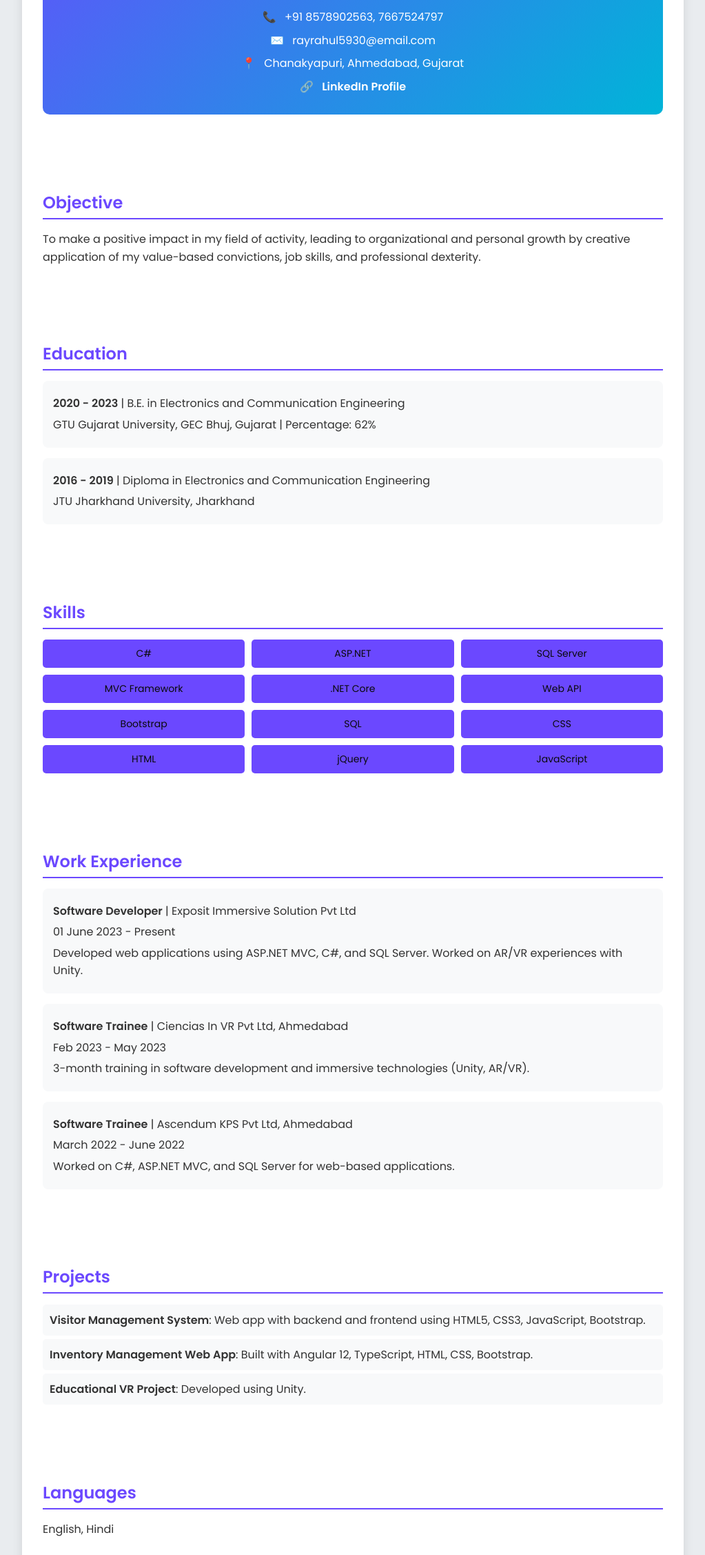
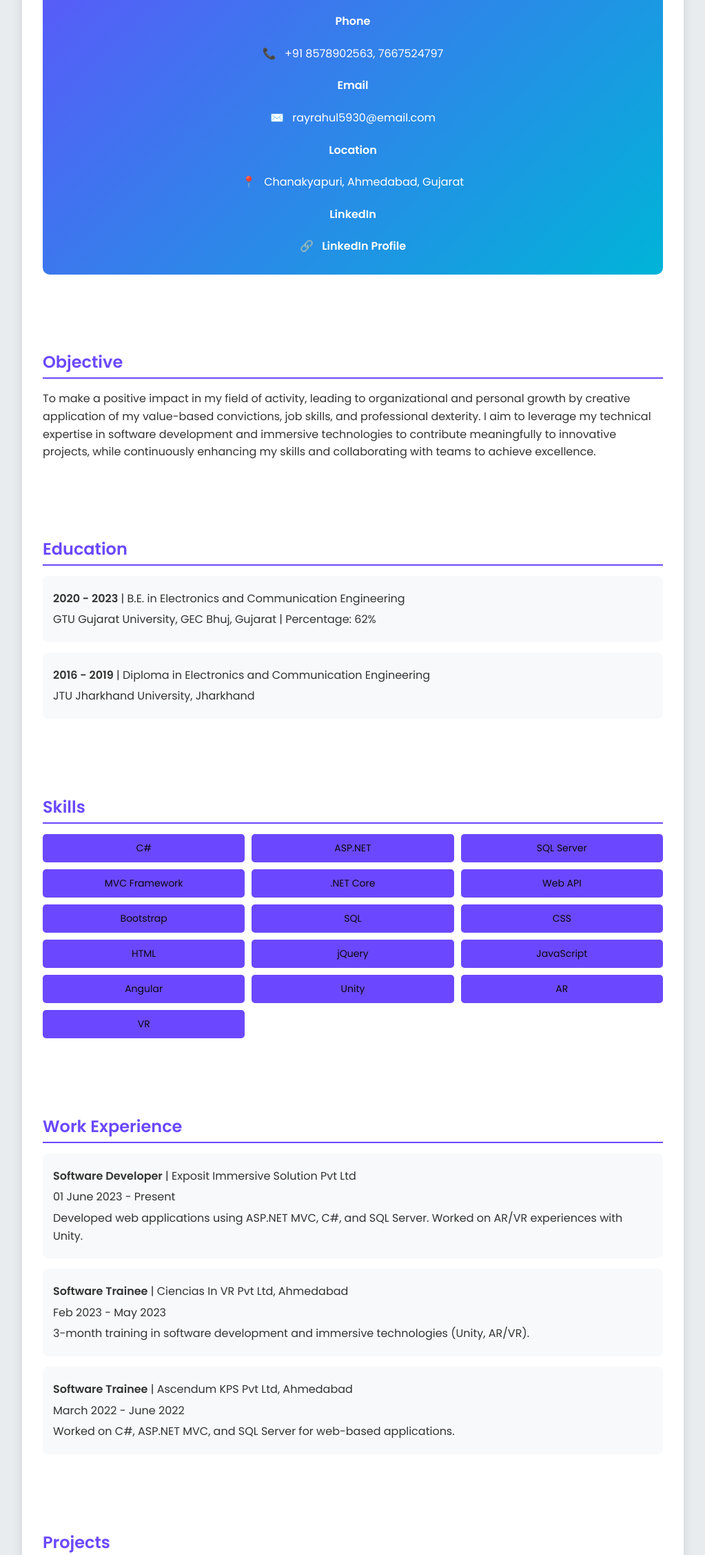
Before and after one commit to YADAV1997R/Rahul-portfolio, a plain HTML site: page index.html in a window 1280 px wide. Shown: the part 546-2800 px from the top of the page at 69% size, without its empty margins (128-1151 px from the left). Drawn offline with Linux system fonts and the light colour scheme.

Commit message:
NewUpdate index.html

```diff
--- a/index.html
+++ b/index.html
@@ -5,16 +5,14 @@
     <meta name="viewport" content="width=device-width, initial-scale=1.0">
     <title>Rahul Kumar - Portfolio</title>
     <link rel="stylesheet" href="style.css">
-    <script src="script.js"></script> <!-- Links to script.js -->
-</body>
     <link href="https://fonts.googleapis.com/css2?family=Poppins:wght@400;600&display=swap" rel="stylesheet">
 </head>
 <body>
     <div class="container">
-            <!-- Banner Section -->
-            <div class="banner">
-                <h1 class="banner-title">Rahul's Portfolio</h1>
-            </div><br>
+        <!-- Banner Section -->
+        <div class="banner">
+            <h1 class="banner-title">Rahul's Portfolio</h1>
+        </div><br>
         <!-- Navigation Bar -->
         <nav>
             <ul>
@@ -27,28 +25,29 @@
                 <li><a href="#hobbies">Hobbies</a></li>
             </ul>
         </nav><br>
-
         <!-- Header Section -->
         <header>
             <div class="profile">
-                 <img src="profile.jpg" alt="Rahul Kumar Profile Picture" class="profile-img">
+                <img src="profile.jpg" alt="Rahul Kumar Profile Picture" class="profile-img">
                 <h1>Rahul Kumar</h1>
                 <h3>Jr Software Developer</h3>
             </div>
             <div class="contact">
+                <h4>Phone</h4>
                 <p><span class="icon">📞</span> +91 8578902563, 7667524797</p>
+                <h4>Email</h4>
                 <p><span class="icon">✉️</span> rayrahul5930@email.com</p>
+                <h4>Location</h4>
                 <p><span class="icon">📍</span> Chanakyapuri, Ahmedabad, Gujarat</p>
+                <h4>LinkedIn</h4>
                 <p><span class="icon">🔗</span> <a href="https://www.linkedin.com/in/rahul-ray-76a97122a" target="_blank">LinkedIn Profile</a></p>
             </div>
         </header>
-
         <!-- Objective Section -->
         <section id="objective" class="objective">
             <h2>Objective</h2>
-            <p>To make a positive impact in my field of activity, leading to organizational and personal growth by creative application of my value-based convictions, job skills, and professional dexterity.</p>
+            <p>To make a positive impact in my field of activity, leading to organizational and personal growth by creative application of my value-based convictions, job skills, and professional dexterity. I aim to leverage my technical expertise in software development and immersive technologies to contribute meaningfully to innovative projects, while continuously enhancing my skills and collaborating with teams to achieve excellence.</p>
         </section>
-
         <!-- Education Section -->
         <section id="education" class="education">
             <h2>Education</h2>
@@ -61,7 +60,6 @@
                 <p>JTU Jharkhand University, Jharkhand</p>
             </div>
         </section>
-
         <!-- Skills Section -->
         <section id="skills" class="skills">
             <h2>Skills</h2>
@@ -78,9 +76,12 @@
                 <span class="skill-item">HTML</span>
                 <span class="skill-item">jQuery</span>
                 <span class="skill-item">JavaScript</span>
+                <span class="skill-item">Angular</span>
+                <span class="skill-item">Unity</span>
+                <span class="skill-item">AR</span>
+                <span class="skill-item">VR</span>
             </div>
         </section>
-
         <!-- Work Experience Section -->
         <section id="experience" class="experience">
             <h2>Work Experience</h2>
@@ -100,23 +101,27 @@
                 <p>Worked on C#, ASP.NET MVC, and SQL Server for web-based applications.</p>
             </div>
         </section>
-
         <!-- Projects Section -->
         <section id="projects" class="projects">
             <h2>Projects</h2>
-            <ul>
-                <li><strong>Visitor Management System</strong>: Web app with backend and frontend using HTML5, CSS3, JavaScript, Bootstrap.</li>
-                <li><strong>Inventory Management Web App</strong>: Built with Angular 12, TypeScript, HTML, CSS, Bootstrap.</li>
-                <li><strong>Educational VR Project</strong>: Developed using Unity.</li>
-            </ul>
+            <div class="project-card">
+                <h3>Visitor Management System</h3>
+                <p>A comprehensive web application designed to streamline visitor tracking, built with a robust backend and an intuitive frontend using HTML5, CSS3, JavaScript, and Bootstrap. It includes features like visitor registration, check-in/out logs, and admin dashboards.</p>
+            </div>
+            <div class="project-card">
+                <h3>Inventory Management Web App</h3>
+                <p>Developed using Angular 12, TypeScript, HTML, CSS, and Bootstrap, this app provides real-time inventory tracking, stock updates, and reporting tools, ensuring efficient management for small to medium-sized businesses.</p>
+            </div>
+            <div class="project-card">
+                <h3>Educational VR Project</h3>
+                <p>Created an immersive virtual reality experience using Unity to enhance learning, featuring interactive 3D models, simulations, and educational content tailored for students and educators.</p>
+            </div>
         </section>
-
         <!-- Languages Section -->
         <section id="languages" class="languages">
             <h2>Languages</h2>
             <p>English, Hindi</p>
         </section>
-
         <!-- Hobbies Section -->
         <section id="hobbies" class="hobbies">
             <h2>Hobbies</h2>
```
